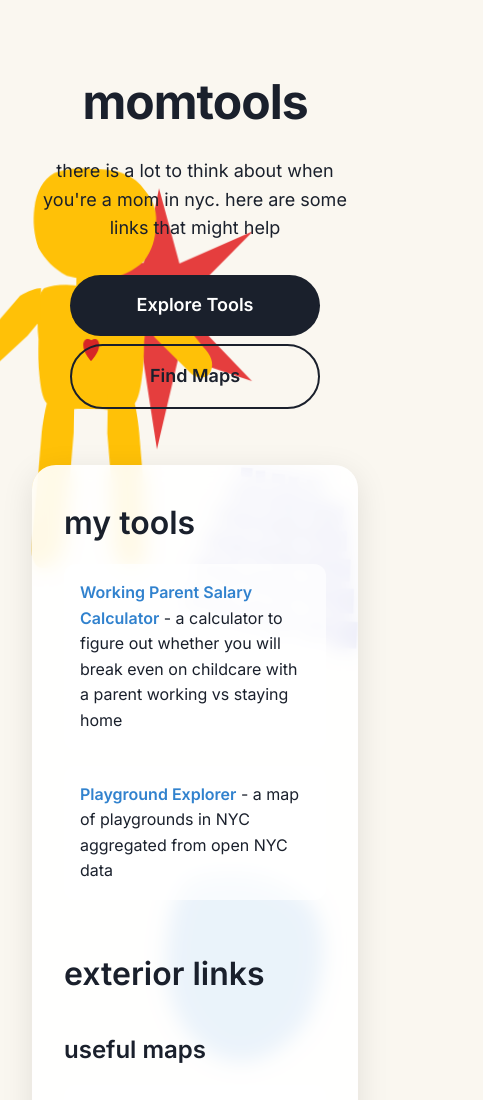
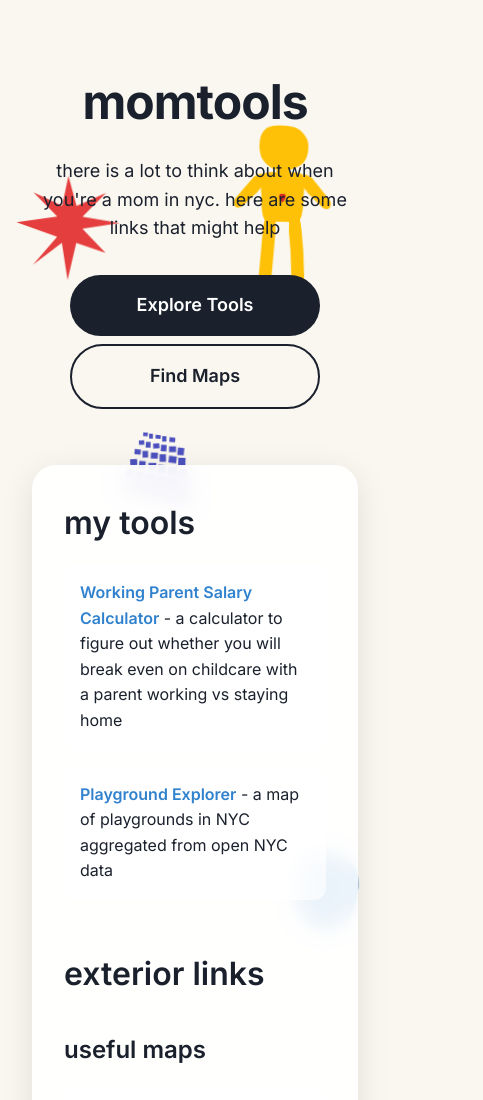
Before and after one commit to graceolivia/momtools.nyc, a plain HTML site: page index.html in a window 390 px wide. Shown: the top 1100 px of the page, 483 px wide, since content can reach past the window. Drawn offline with Linux system fonts and the light colour scheme.

Commit message:
mobile background changes

```diff
--- a/index.html
+++ b/index.html
@@ -230,8 +230,40 @@
       }
 
       @media (max-width: 768px) {
-        .blob {
-          opacity: 0.7;
+        .bg-shape1 {
+          width: 120px;
+          height: 120px;
+        }
+
+        .bg-shape2 {
+          width: 100px;
+          height: 100px;
+        }
+
+        .bg-shape3 {
+          width: 80px;
+          height: 80px;
+        }
+
+        .bg-shape4 {
+          width: 72px;
+          height: 72px;
+        }
+
+        .bg-shape5 {
+          width: 88px;
+          height: 88px;
+        }
+
+        .bg-shape6 {
+          width: 256px;
+          height: 256px;
+          transform: rotate(-45deg);
+        }
+
+        .bg-shape7 {
+          width: 160px;
+          height: 120px;
         }
 
         .content {
```
